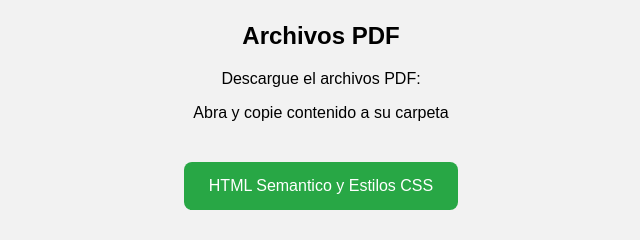
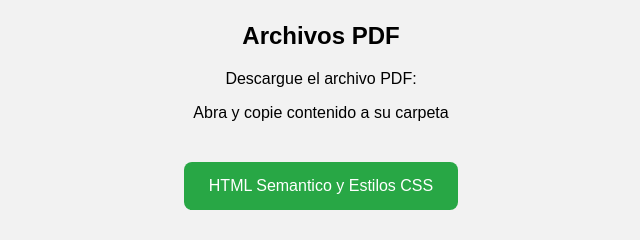
Before and after one commit to josepantaleo/desarrollo6to_apuntes, a plain HTML site: page index.html in a window 1280 px wide. Shown: the part 243-483 px from the top of the page, 319-959 px from the left. Drawn offline with Linux system fonts and the light colour scheme.

Commit message:
Add files via upload

```diff
--- a/index.html
+++ b/index.html
@@ -15,7 +15,7 @@
 
     <section class="contenido">
         <h2>Archivos PDF </h2>
-        <p>Descargue el archivos PDF:</p>
+        <p>Descargue el archivo PDF:</p>
         <p>Abra y copie contenido a su carpeta</p>
 
         <div class="botones">
```
